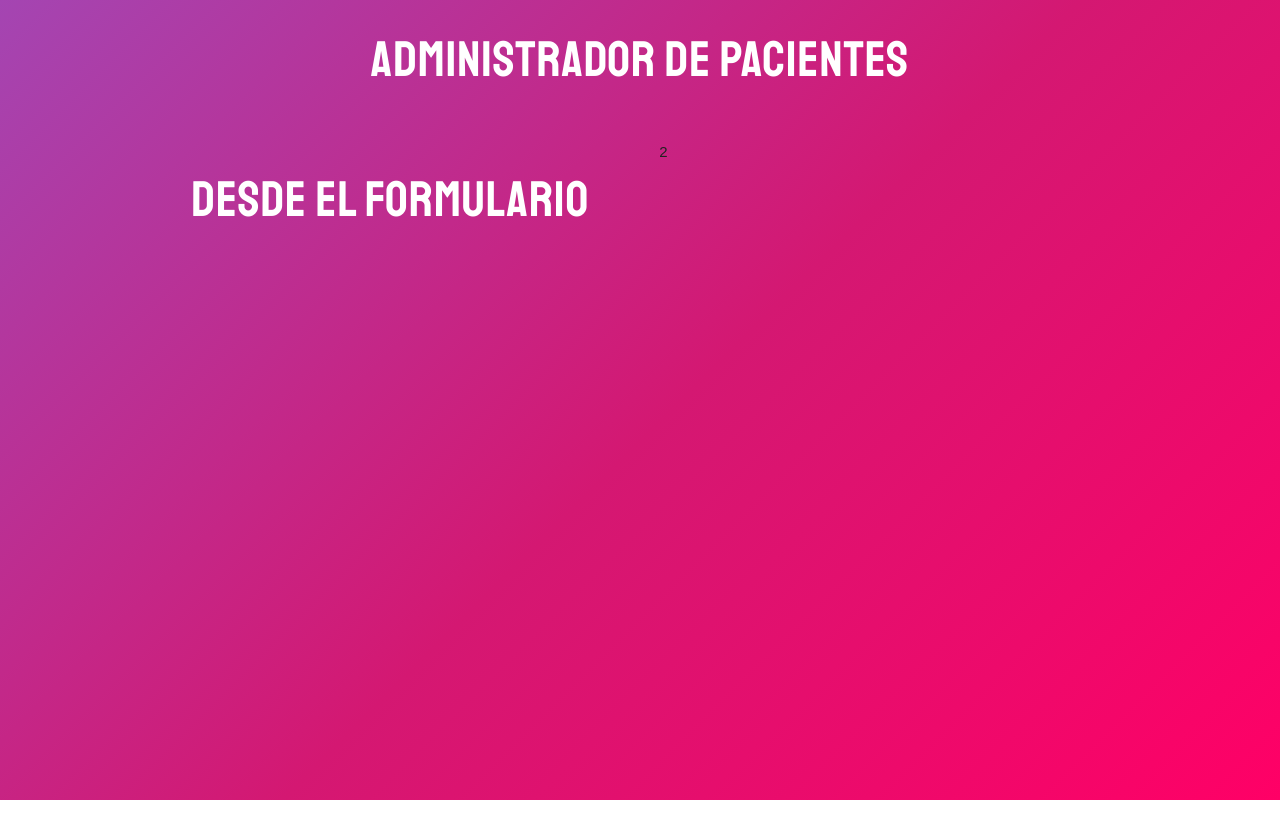
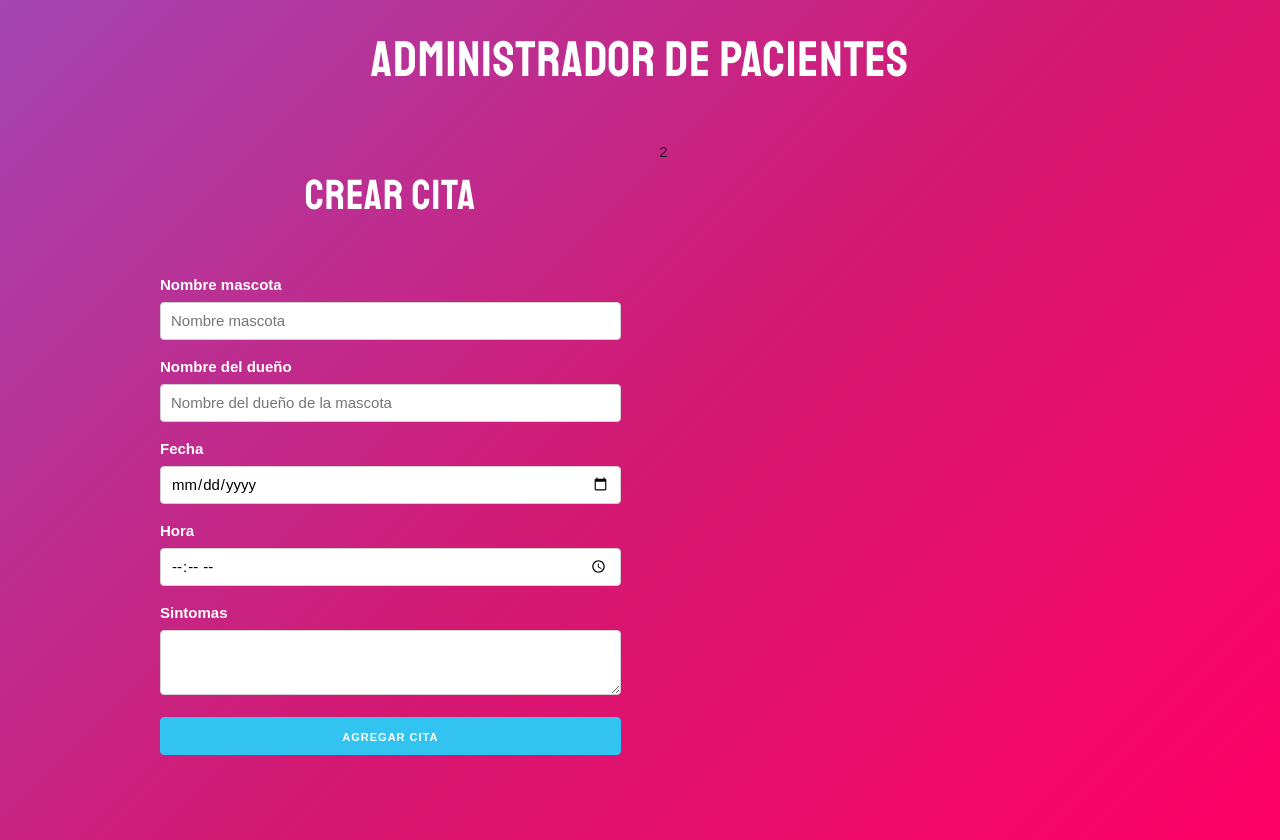
Before and after one commit to UrielQuiroz/PacientesVeterinaria, a React (Create React App) app in the folder citas/: page / in a window 1280 px wide. Before the commit the page ends 800 px from the top, so only its background shows below. Built offline with nearby package versions, Linux system fonts and the light colour scheme.

Commit message:
Creando el formulario
Se agregaron los campos que llevara el formulario para saber los datos de la mascota

```diff
--- a/citas/src/components/Formulario.jsx
+++ b/citas/src/components/Formulario.jsx
@@ -1,8 +1,29 @@
-import React from 'react';
+import React, { Fragment } from 'react';
 
 const Formulario = () => {
     return (
-        <h1>Desde el formulario</h1>
+        <Fragment>
+            <h2>Crear cita</h2>
+
+            <form>
+                <label>Nombre mascota</label>
+                <input type="text" name="mascota" className="u-full-width" placeholder="Nombre mascota" />
+
+                <label>Nombre del dueño</label>
+                <input type="text" name="propietario" className="u-full-width" placeholder="Nombre del dueño de la mascota" />
+
+                <label>Fecha</label>
+                <input type="date" name="fecha" className="u-full-width" />
+
+                <label>Hora</label>
+                <input type="time" name="hora" className="u-full-width"  />
+
+                <label>Sintomas</label>
+                <textarea className="u-full-width" name="Sintomas"></textarea>
+
+                <button className="u-full-width button-primary">Agregar cita</button>
+            </form>
+        </Fragment>
      );
 }
 
```
